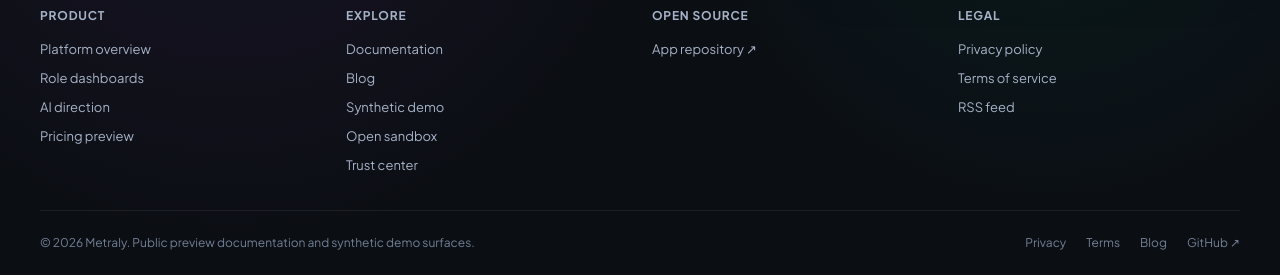
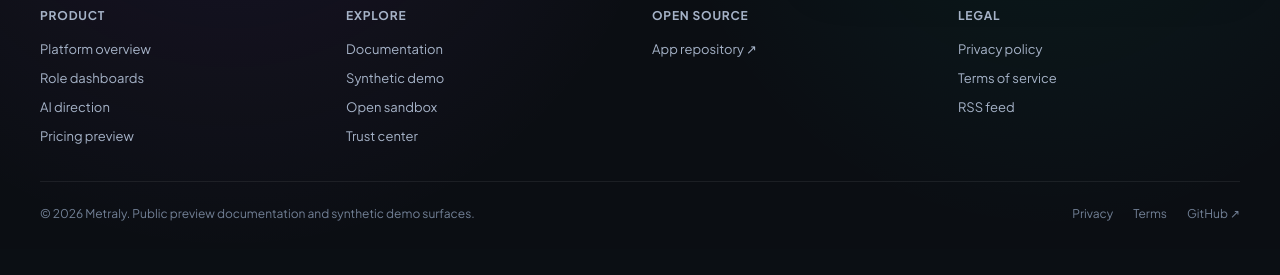
Before and after one commit to getmetraly/website, a Next.js app: page / in a window 1280 px wide. Shown: the part 5685-5960 px from the top of the page. After the commit the page ends 5934 px from the top, so only its background shows below. Built offline with nearby package versions, Linux system fonts and the light colour scheme.

Commit message:
Remove blog links from footer

```diff
--- a/components/site-footer.tsx
+++ b/components/site-footer.tsx
@@ -15,7 +15,6 @@
     title: "Explore",
     links: [
       { href: "/docs", label: "Documentation" },
-      { href: "/blog", label: "Blog" },
       { href: "/demo", label: "Synthetic demo" },
       { href: "/demo-app/", label: "Open sandbox" },
       { href: "/trust", label: "Trust center" },
@@ -87,7 +86,6 @@
           <div className="footer-bottom-links">
             <Link href="/privacy">Privacy</Link>
             <Link href="/terms">Terms</Link>
-            <Link href="/blog">Blog</Link>
             <a href="https://github.com/getmetraly" target="_blank" rel="noopener noreferrer">GitHub ↗</a>
           </div>
         </div>
```
